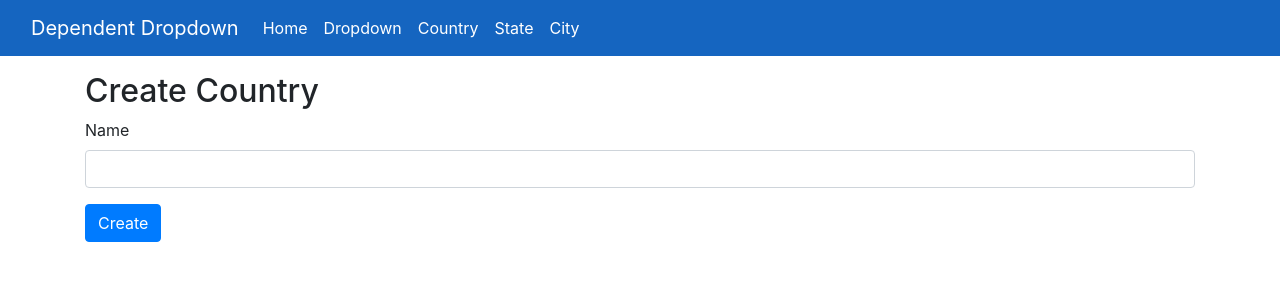
After one commit to RakeshMallesh123/flask-elasticsearch, a Flask app: page /country/create in a window 1280 px wide. The commit adds this page. Shown: the top 300 px of the page. Run offline with Flask 2, Linux system fonts and the light colour scheme; some libraries are stand-ins or nearby versions.

Commit message:
Country create form and show it in list

```diff
--- a/app.py
+++ b/app.py
@@ -1,9 +1,18 @@
-from flask import Flask, render_template, request, jsonify
+import os
+from builtins import int, len
 
+from flask import Flask, render_template, request, jsonify, flash, redirect, url_for
 from elasticsearch import Elasticsearch
+from flask_bootstrap import Bootstrap
+from datetime import datetime
+
+from forms.country import CountryForm
+
 es = Elasticsearch('http://localhost:9200')
 
 app = Flask(__name__)
+Bootstrap(app)
+app.config['SECRET_KEY'] = os.urandom(12).hex()
 
 
 @app.route("/")
@@ -18,10 +27,9 @@ def dd():
 
 @app.route("/get_country", methods=['GET'])
 def get_country():
-    country_data = es.search(index='my_country_index_3', body={'query': {"match": {"_type": "country"}}},
-              filter_path=['hits.hits._id', 'hits.hits._source'])
-    if 'hits' in country_data and 'hits' in country_data['hits']:
-        return jsonify({"country": [data["_source"]["name"] for data in country_data['hits']['hits']]}), 200
+    country_data = get_countries()
+    if len(country_data) > 0:
+        return jsonify({"country": country_data}), 200
     else:
         return jsonify({"error": True, "message": "No data present for countries"}), 200
 
@@ -31,13 +39,9 @@ def get_state():
     country = request.args.get("country", type=str)
     if not country:
         return jsonify({"message": "Please set the country field"}), 400
-    state_data = es.search(
-        index='my_country_index_3',
-        body={'query': {"bool": {"must": [{"match": {"_type": "state"}}, {"match": {"country": country}}]}}},
-        filter_path=['hits.hits._id', 'hits.hits._source']
-    )
-    if 'hits' in state_data and 'hits' in state_data['hits']:
-        return jsonify({"state": [data["_source"]["name"] for data in state_data['hits']['hits']]}), 200
+    state_data = get_states(country)
+    if len(state_data) > 0:
+        return jsonify({"state": state_data}), 200
     else:
         return jsonify({"error": True, "message": "No state data present for country - " + country}), 200
 
@@ -47,25 +51,85 @@ def get_city():
     state = request.args.get("state", type=str)
     if not state:
         return jsonify({"message": "Please set the state field"}), 400
-    city_data = es.search(
-        index='my_country_index_3',
-        body={'query': {"bool": {"must": [{"match": {"_type": "city"}}, {"match": {"state": state}}]}}},
-        filter_path=['hits.hits._id', 'hits.hits._source']
-    )
-    if 'hits' in city_data and 'hits' in city_data['hits']:
-        return jsonify({"city": [data["_source"]["name"] for data in city_data['hits']['hits']]}), 200
+    city_data = get_cities(state)
+    if len(city_data) > 0:
+        return jsonify({"city": city_data}), 200
     else:
         return jsonify({"error": True, "message": "No city data present for state - " + state}), 200
 
 
-@app.route("/country")
+@app.route("/country", methods=['GET'])
 def country():
-    country_data = es.search(index='my_country_index_3', body={'query': {"match": {"_type": "country"}}},
-              filter_path=['hits.hits._id', 'hits.hits._source'])
-    country = []
+    return render_template("crud/country/list.html", countries=get_countries())
+
+
+@app.route("/country/create", methods=['GET', 'POST'])
+def country_create():
+    country_form = CountryForm()
+    if request.method == 'POST':
+        if not country_form.validate():
+            flash('All fields are required.')
+            return render_template('crud/country/create.html', form=country_form)
+        else:
+            result = create_country(request.form["name"])
+            if result:
+                flash('Country created successfully!!!')
+                return redirect(url_for('country'))
+            else:
+                flash('Unable to create country.')
+                return render_template('crud/country/create.html', form=country_form)
+    elif request.method == 'GET':
+        return render_template('crud/country/create.html', form=country_form)
+
+    return render_template("crud/country/create.html", form=country_form)
+
+
+def get_countries():
+    country_data = es.search(index='my_country_index_3',
+                             body={'size': 10000, 'query': {"match": {"_type": "country"}}},
+                             filter_path=['hits.hits._id', 'hits.hits._source'])
+    countries = []
     if 'hits' in country_data and 'hits' in country_data['hits']:
-        countries = [{"id":data["_id"], "name":data["_source"]["name"]} for data in country_data['hits']['hits']]
-    return render_template("crud/country/list.html", countries=countries)
+        countries = [{"id": data["_id"], "name": data["_source"]["name"]} for data in country_data['hits']['hits']]
+    return countries
+
+
+def get_states(country):
+    state_data = es.search(
+        index='my_country_index_3',
+        body={
+            'size': 10000,
+            'query': {"bool": {"must": [{"match": {"_type": "state"}}, {"match": {"country": country}}]}}
+        },
+        filter_path=['hits.hits._id', 'hits.hits._source']
+    )
+    states = []
+    if 'hits' in state_data and 'hits' in state_data['hits']:
+        states = [{"id": data["_id"], "name": data["_source"]["name"]} for data in state_data['hits']['hits']]
+    return states
+
+
+def get_cities(state):
+    city_data = es.search(
+        index='my_country_index_3',
+        body={
+            'size': 10000,
+            'query': {"bool": {"must": [{"match": {"_type": "city"}}, {"match": {"state": state}}]}}
+        },
+        filter_path=['hits.hits._id', 'hits.hits._source']
+    )
+    cities = []
+    if 'hits' in city_data and 'hits' in city_data['hits']:
+        cities = [{"id": data["_id"], "name": data["_source"]["name"]} for data in city_data['hits']['hits']]
+    return cities
+
+
+def create_country(name):
+    id = int(datetime.timestamp(datetime.now())*1000)
+    res = es.index(index='my_country_index_3', doc_type='country', id=id, body={"name": name})
+    if "result" in res and res["result"] == "created":
+        return True
+    return False
 
 
 if __name__ == "__main__":
--- /dev/null
+++ b/forms/country.py
@@ -0,0 +1,8 @@
+from flask_wtf import FlaskForm
+from wtforms import TextField, IntegerField, TextAreaField, SubmitField, RadioField, SelectField
+
+from wtforms import validators, ValidationError
+
+
+class CountryForm(FlaskForm):
+    name = TextField("Name", [validators.Required("Please enter country name.")])
--- a/static/js/datatables.js
+++ b/static/js/datatables.js
@@ -1,4 +1,4 @@
 $(document).ready(function() {
-    $('#dtBasicExample').DataTable();
+    $('#datatable-country').DataTable();
     $('.dataTables_length').addClass('bs-select');
 });
--- a/static/js/dependent_dropdown.js
+++ b/static/js/dependent_dropdown.js
@@ -20,7 +20,7 @@ $(document).ready(function() {
             else {
                 if (data.country != undefined) {
                     $.each(data.country, function(index, value){
-                        $('#country_dd').append(new Option(value, value));
+                        $('#country_dd').append(new Option(value.name, value.name));
                     })
                 }
                 set_selected_city_label('Select Country')
@@ -54,7 +54,7 @@ $(document).ready(function() {
                 else {
                     if (data.state != undefined) {
                         $.each(data.state, function(index, value){
-                            $('#state_dd').append(new Option(value, value));
+                            $('#state_dd').append(new Option(value.name, value.name));
                         })
                     }
                     set_selected_city_label('Select State')
@@ -89,7 +89,7 @@ $(document).ready(function() {
                 else {
                     if (data.city != undefined) {
                         $.each(data.city, function(index, value){
-                            $('#city_dd').append(new Option(value, value));
+                            $('#city_dd').append(new Option(value.name, value.name));
                         })
                     }
                     set_selected_city_label('Select City')
--- /dev/null
+++ b/static/js/hide_message.js
@@ -0,0 +1,3 @@
+$(document).ready(function() {
+    setTimeout(function(){ $('#success-message').hide(); }, 1000);
+});
--- a/templates/base.html
+++ b/templates/base.html
@@ -10,23 +10,20 @@
     <link rel="stylesheet" href="https://use.fontawesome.com/releases/v5.8.2/css/all.css">
     <!-- Bootstrap core CSS -->
     <link href="https://cdnjs.cloudflare.com/ajax/libs/twitter-bootstrap/4.3.1/css/bootstrap.min.css" rel="stylesheet">
-    <!--Material Design Bootstrap -->
+    <!-- Material Design Bootstrap -->
 <!--    <link href="https://cdnjs.cloudflare.com/ajax/libs/mdbootstrap/4.8.8/css/mdb.min.css" rel="stylesheet">-->
-    <!--JQuery -->
-<!--    <link href="https://cdn.datatables.net/1.10.19/css/jquery.dataTables.min.css" rel="stylesheet">-->
+    <link rel="stylesheet" type="text/css" href="https://cdn.datatables.net/1.10.19/css/jquery.dataTables.min.css">
 
+    <!-- JQuery -->
     <script type="text/javascript" src="https://cdnjs.cloudflare.com/ajax/libs/jquery/3.4.1/jquery.min.js"></script>
-
     <!-- Bootstrap tooltips -->
     <script type="text/javascript" src="https://cdnjs.cloudflare.com/ajax/libs/popper.js/1.14.4/umd/popper.min.js"></script>
     <!-- Bootstrap core JavaScript -->
     <script type="text/javascript" src="https://cdnjs.cloudflare.com/ajax/libs/twitter-bootstrap/4.3.1/js/bootstrap.min.js"></script>
-
-<!--    <script type="text/javascript" src="https://cdn.datatables.net/1.10.19/js/jquery.dataTables.min.js"></script>-->
-
     <!-- MDB core JavaScript -->
 <!--    <script type="text/javascript" src="https://cdnjs.cloudflare.com/ajax/libs/mdbootstrap/4.8.8/js/mdb.min.js"></script>-->
 
+    <script type="text/javascript" language="javascript" src="https://cdn.datatables.net/1.10.19/js/jquery.dataTables.min.js"></script>
 
 </head>
 
--- /dev/null
+++ b/templates/crud/country/create.html
@@ -0,0 +1,25 @@
+{% extends "base.html" %} {% block content %}
+{% import "bootstrap/wtf.html" as wtf %}
+<div class="row">
+    <div class="col-xs-8 col-sm-8 col-md-9 col-lg-10">
+        <h2 class="title">
+            Create Country
+        </h2>
+    </div>
+</div>
+
+{% for message in form.name.errors %}
+    <div>{{ message }}</div>
+{% endfor %}
+
+<form action = "{{ url_for('country_create') }}" method = post>
+    <fieldset>
+        {{ form.hidden_tag() }}
+        <div class="row">
+            <div class="col-sm-12">{{ wtf.form_field(form.name) }}</div>
+            <div class="col-sm-12"> <input type="submit" class="btn btn-primary" value="Create"></div>
+        </div>
+    </fieldset>
+</form>
+
+{% endblock %}
```
Also changed, not shown: templates/crud/country/list.html (+31 -6 lines), forms/__init__.py (added), 2 other files.
